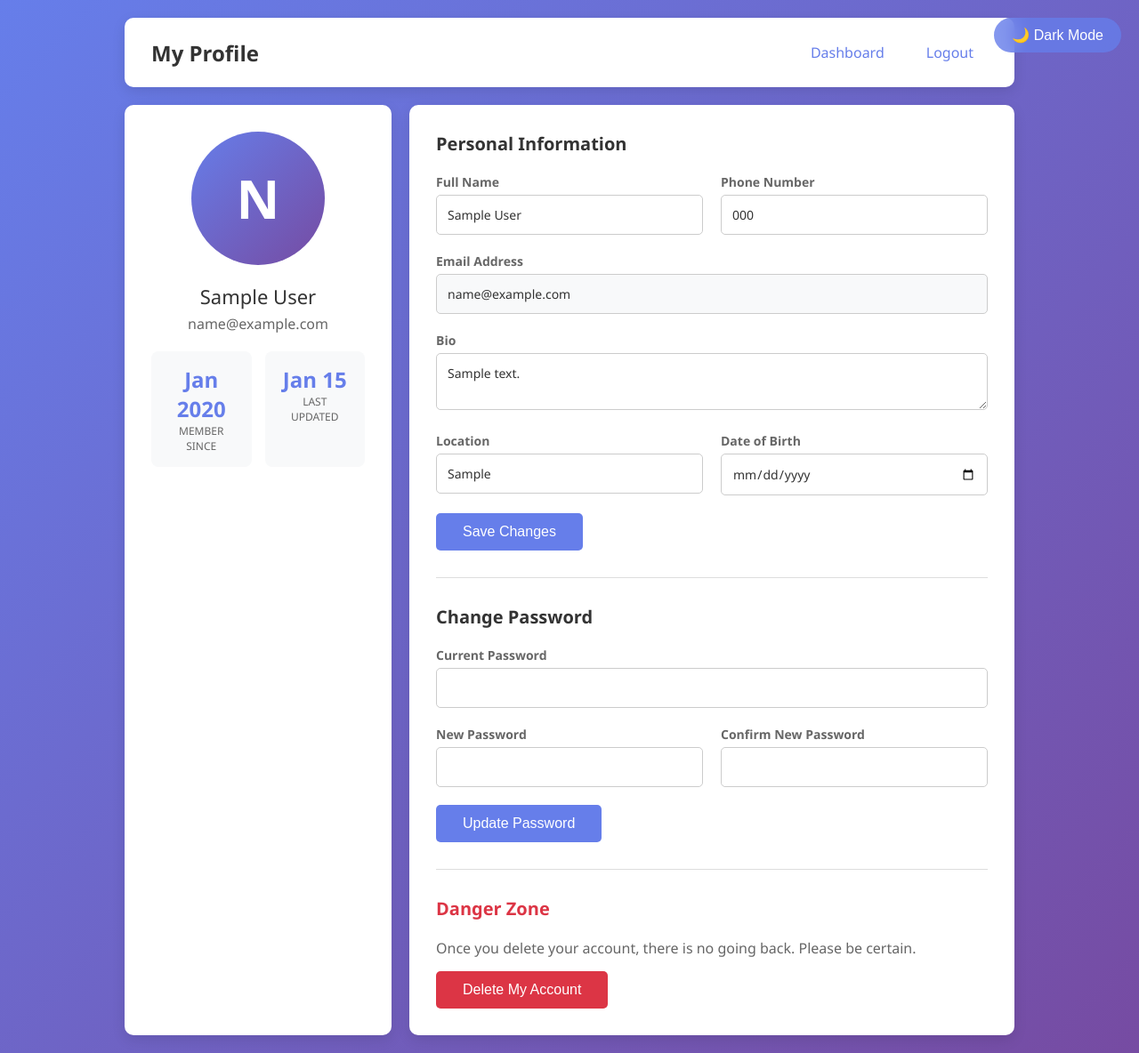
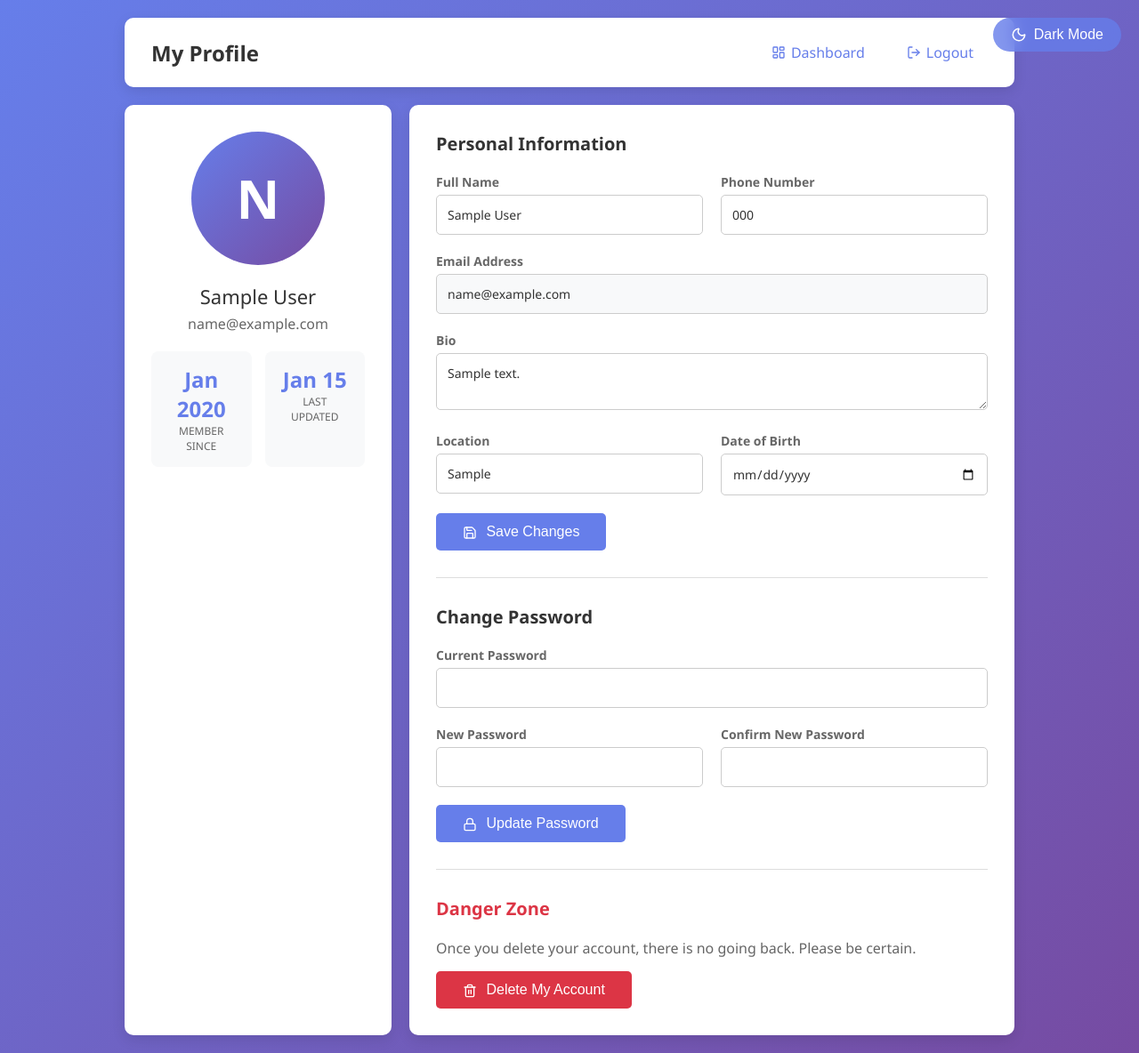
Before and after one commit to blackabdoul/mini-social-app, a PHP site: page /myApp/profile.php in a window 1280 px wide. Shown: the whole page at 89% size. Run offline with PHP 8.4, Linux system fonts and the light colour scheme; the visitor is signed in with stand-in values (Sample User, id 1); tables that the repository leaves empty or names only in its code hold one stand-in row (values such as "Sample post").

Commit message:
svgs added

```diff
--- a/profile.php
+++ b/profile.php
@@ -2,13 +2,11 @@
 session_start();
 require_once "config.php";
 
-// Check if user is logged in
 if(!isset($_SESSION["id_user"])){
     header("Location: index.php");
     exit();
 }
 
-// Get user data from database
 $userId = $_SESSION["id_user"];
 $stmt = $pdo->prepare("SELECT * FROM users WHERE id = :id LIMIT 1");
 $stmt->bindParam(":id", $userId, PDO::PARAM_INT);
@@ -21,11 +19,9 @@ if (!$user) {
     exit();
 }
 
-// Get success/error messages
 $success = $_SESSION['success'] ?? '';
-$error = $_SESSION['error'] ?? '';
-unset($_SESSION['success']);
-unset($_SESSION['error']);
+$error   = $_SESSION['error'] ?? '';
+unset($_SESSION['success'], $_SESSION['error']);
 ?>
 <!DOCTYPE html>
 <html lang="en">
@@ -34,27 +30,58 @@ unset($_SESSION['error']);
     <meta name="viewport" content="width=device-width, initial-scale=1.0">
     <title>My Profile</title>
     <link rel="stylesheet" href="profile-styles.css">
+    <script src="https://unpkg.com/lucide@latest"></script>
+    <style>
+        .theme-toggle {
+            display: flex;
+            align-items: center;
+            gap: 8px;
+        }
+        .theme-toggle svg {
+            width: 18px;
+            height: 18px;
+            stroke: currentColor;
+        }
+        .nav-links a {
+            display: inline-flex;
+            align-items: center;
+            gap: 6px;
+        }
+        .nav-links a svg {
+            width: 16px;
+            height: 16px;
+            stroke: currentColor;
+        }
+        .btn svg {
+            width: 16px;
+            height: 16px;
+            stroke: currentColor;
+            vertical-align: middle;
+            margin-right: 6px;
+        }
+    </style>
 </head>
 <body>
     <div class="container">
-        <!-- Header -->
         <div class="header">
             <h1>My Profile</h1>
             <div class="nav-links">
-                <a href="dashboard.php">Dashboard</a>
-                <a href="logout.php">Logout</a>
+                <a href="dashboard.php">
+                    <i data-lucide="layout-dashboard"></i> Dashboard
+                </a>
+                <a href="logout.php">
+                    <i data-lucide="log-out"></i> Logout
+                </a>
             </div>
         </div>
 
         <?php if ($success): ?>
             <div class="alert alert-success"><?= htmlspecialchars($success) ?></div>
         <?php endif; ?>
-
         <?php if ($error): ?>
             <div class="alert alert-error"><?= htmlspecialchars($error) ?></div>
         <?php endif; ?>
 
-        <!-- Profile Grid -->
         <div class="profile-grid">
             <!-- Left Sidebar -->
             <div class="profile-card">
@@ -63,18 +90,13 @@ unset($_SESSION['error']);
                 </div>
                 <div class="user-name"><?= htmlspecialchars($user['full_name'] ?? 'User') ?></div>
                 <div class="user-email"><?= htmlspecialchars($user['email']) ?></div>
-
                 <div class="profile-stats">
                     <div class="stat-box">
-                        <div class="stat-number">
-                            <?= date('M Y', strtotime($user['created_at'] ?? 'now')) ?>
-                        </div>
+                        <div class="stat-number"><?= date('M Y', strtotime($user['created_at'] ?? 'now')) ?></div>
                         <div class="stat-label">Member Since</div>
                     </div>
                     <div class="stat-box">
-                        <div class="stat-number">
-                            <?= date('M d', strtotime($user['updated_at'] ?? $user['created_at'] ?? 'now')) ?>
-                        </div>
+                        <div class="stat-number"><?= date('M d', strtotime($user['updated_at'] ?? $user['created_at'] ?? 'now')) ?></div>
                         <div class="stat-label">Last Updated</div>
                     </div>
                 </div>
@@ -82,12 +104,11 @@ unset($_SESSION['error']);
 
             <!-- Main Content -->
             <div class="info-card">
-                <!-- Personal Information Section -->
+                <!-- Personal Information -->
                 <div class="section">
                     <h2>Personal Information</h2>
                     <form method="POST" action="profileback.php">
                         <input type="hidden" name="action" value="update_info">
-
                         <div class="info-row">
                             <div class="info-group">
                                 <label>Full Name</label>
@@ -98,17 +119,14 @@ unset($_SESSION['error']);
                                 <input type="tel" name="phone" value="<?= htmlspecialchars($user['phone'] ?? '') ?>" placeholder="+1234567890">
                             </div>
                         </div>
-
                         <div class="info-group">
                             <label>Email Address</label>
-                            <input type="email" name="email" value="<?= htmlspecialchars($user['email']) ?>" readonly style="background: #f8f9fa;">
+                            <input type="email" value="<?= htmlspecialchars($user['email']) ?>" readonly style="background: #f8f9fa;">
                         </div>
-
                         <div class="info-group">
                             <label>Bio</label>
                             <textarea name="bio" placeholder="Tell us about yourself..."><?= htmlspecialchars($user['bio'] ?? '') ?></textarea>
                         </div>
-
                         <div class="info-row">
                             <div class="info-group">
                                 <label>Location</label>
@@ -119,24 +137,23 @@ unset($_SESSION['error']);
                                 <input type="date" name="dob" value="<?= htmlspecialchars($user['dob'] ?? '') ?>">
                             </div>
                         </div>
-
-                        <button type="submit" class="btn btn-primary">Save Changes</button>
+                        <button type="submit" class="btn btn-primary">
+                            <i data-lucide="save"></i> Save Changes
+                        </button>
                     </form>
                 </div>
 
                 <div class="divider"></div>
 
-                <!-- Change Password Section -->
+                <!-- Change Password -->
                 <div class="section">
                     <h2>Change Password</h2>
                     <form method="POST" action="profileback.php">
                         <input type="hidden" name="action" value="change_password">
-
                         <div class="info-group">
                             <label>Current Password</label>
                             <input type="password" name="current_password" required>
                         </div>
-
                         <div class="info-row">
                             <div class="info-group">
                                 <label>New Password</label>
@@ -147,8 +164,9 @@ unset($_SESSION['error']);
                                 <input type="password" name="confirm_password" required>
                             </div>
                         </div>
-
-                        <button type="submit" class="btn btn-primary">Update Password</button>
+                        <button type="submit" class="btn btn-primary">
+                            <i data-lucide="lock"></i> Update Password
+                        </button>
                     </form>
                 </div>
 
@@ -160,37 +178,39 @@ unset($_SESSION['error']);
                     <p style="color: #666; margin-bottom: 15px;">Once you delete your account, there is no going back. Please be certain.</p>
                     <form method="POST" action="profileback.php" onsubmit="return confirm('Are you sure you want to delete your account? This action cannot be undone.');">
                         <input type="hidden" name="action" value="delete_account">
-                        <button type="submit" class="btn btn-danger">Delete My Account</button>
+                        <button type="submit" class="btn btn-danger">
+                            <i data-lucide="trash-2"></i> Delete My Account
+                        </button>
                     </form>
                 </div>
             </div>
         </div>
     </div>
-    <!-- Theme Toggle Button -->
+
     <button class="theme-toggle" onclick="toggleTheme()" id="themeBtn">
-        🌙 Dark Mode
+        <i data-lucide="moon" id="themeIcon"></i>
+        <span id="themeLabel">Dark Mode</span>
     </button>
 
     <script>
-        // Load saved theme on page load
         const savedTheme = localStorage.getItem('theme') || 'light';
         document.documentElement.setAttribute('data-theme', savedTheme);
-        updateButton(savedTheme);
 
         function toggleTheme() {
-            const currentTheme = document.documentElement.getAttribute('data-theme');
-            const newTheme = currentTheme === 'dark' ? 'light' : 'dark';
-
-            document.documentElement.setAttribute('data-theme', newTheme);
-            localStorage.setItem('theme', newTheme);
-            updateButton(newTheme);
+            const current = document.documentElement.getAttribute('data-theme');
+            const next = current === 'dark' ? 'light' : 'dark';
+            document.documentElement.setAttribute('data-theme', next);
+            localStorage.setItem('theme', next);
+            updateThemeIcon(next);
+        }
+        function updateThemeIcon(theme) {
+            document.getElementById('themeIcon').setAttribute('data-lucide', theme === 'dark' ? 'sun' : 'moon');
+            document.getElementById('themeLabel').textContent = theme === 'dark' ? 'Light Mode' : 'Dark Mode';
+            lucide.createIcons({ attrs: { 'stroke-width': 2 } });
         }
 
-        function updateButton(theme) {
-            const btn = document.getElementById('themeBtn');
-            btn.textContent = theme === 'dark' ? '☀️ Light Mode' : '🌙 Dark Mode';
-        }
+        lucide.createIcons({ attrs: { 'stroke-width': 2 } });
+        updateThemeIcon(savedTheme);
     </script>
-
 </body>
 </html>
```
